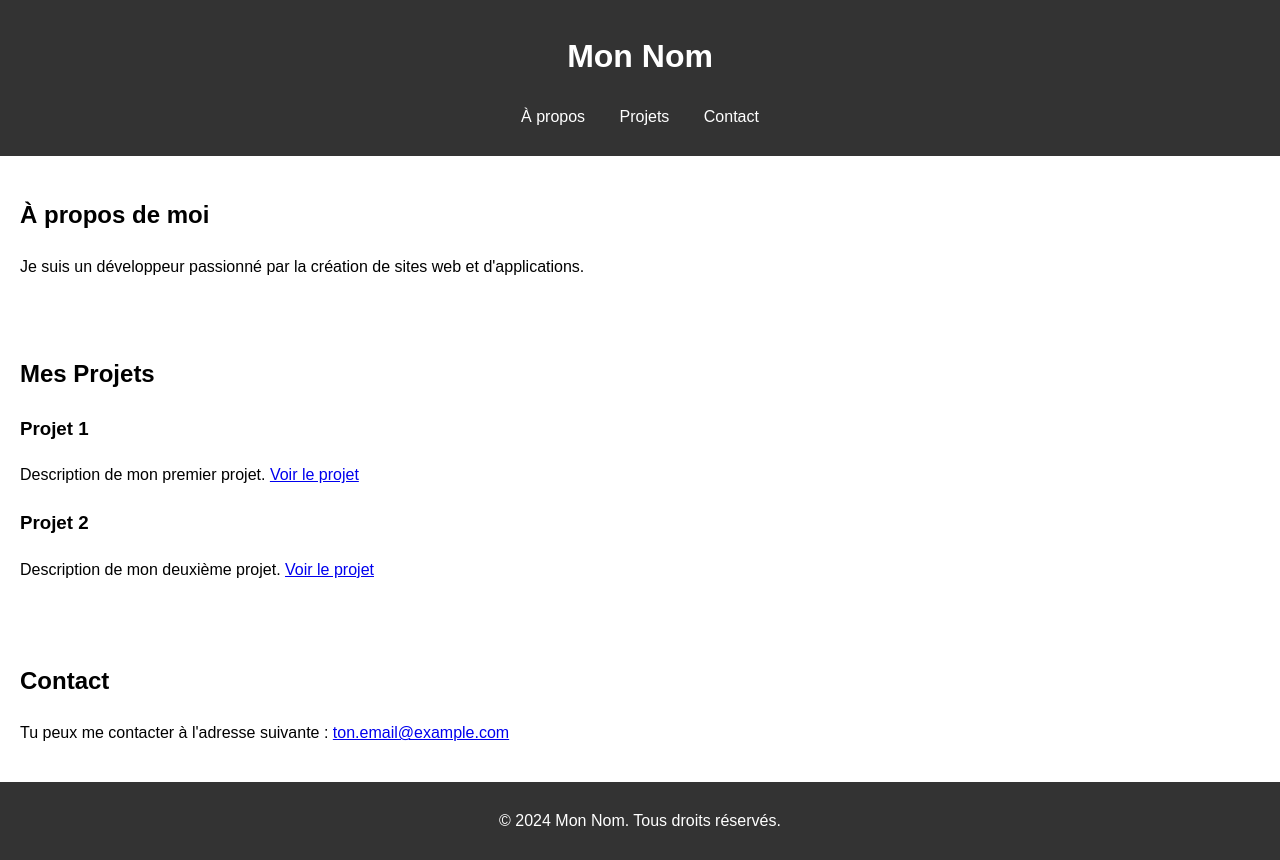
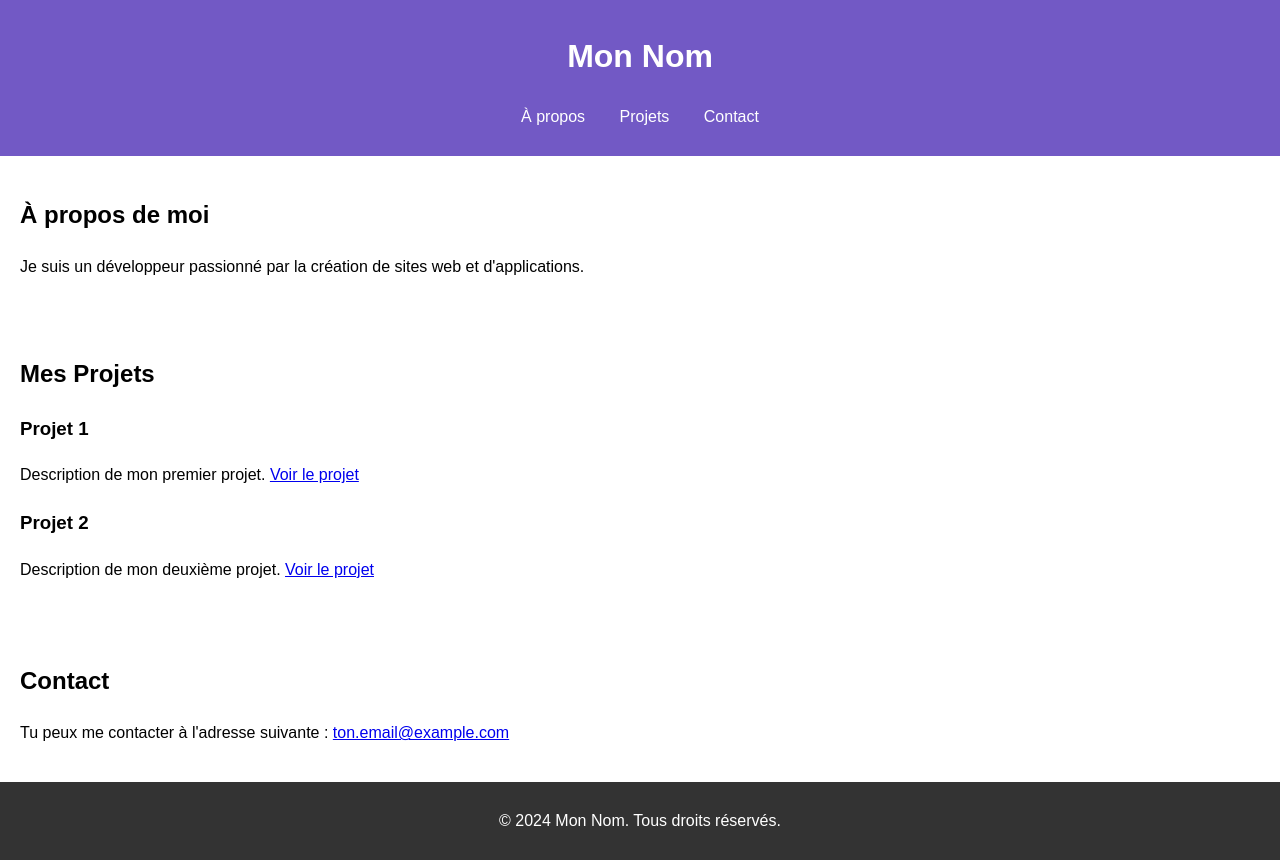
Before and after one commit to Jocerak/jocerak.github.io, a plain HTML site: page index.html in a window 1280 px wide. Drawn offline with Linux system fonts and the light colour scheme.

Commit message:
style changement de background en bleu

```diff
--- a/index.html
+++ b/index.html
@@ -13,7 +13,7 @@
         }
 
         header {
-            background: #333;
+            background: #7259c5;
             color: #fff;
             padding: 10px 0;
             text-align: center;
```
